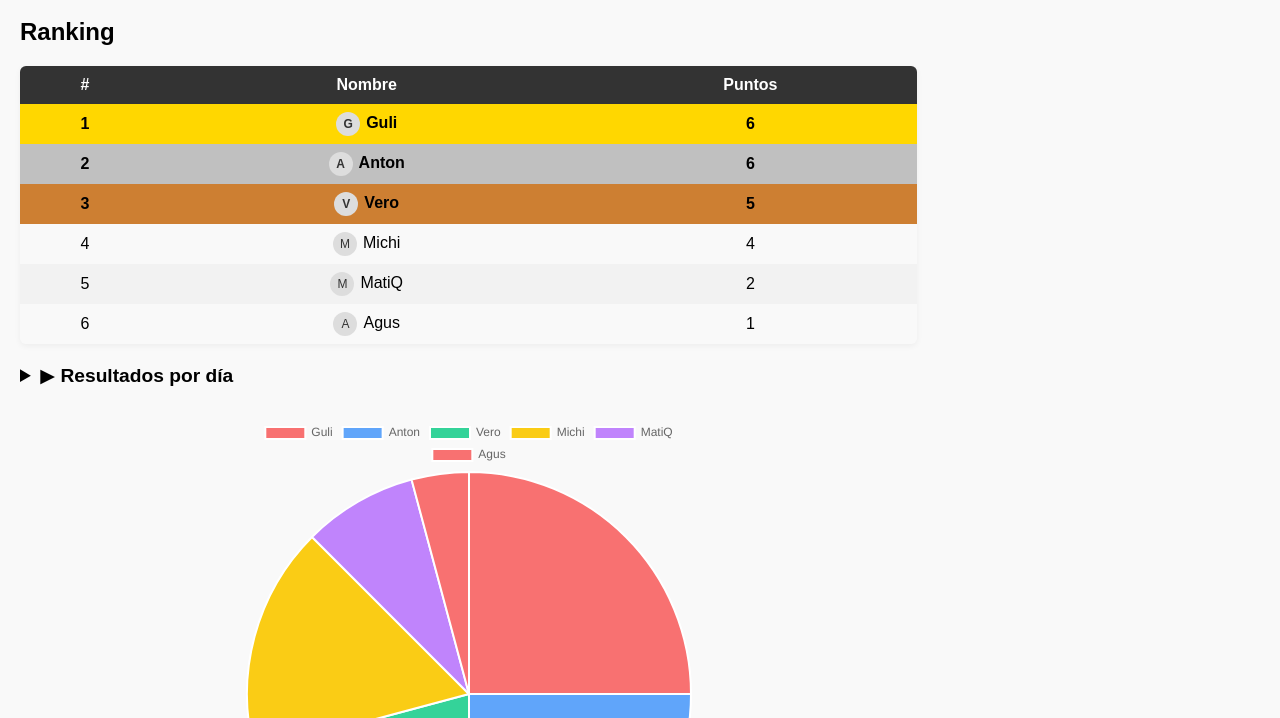
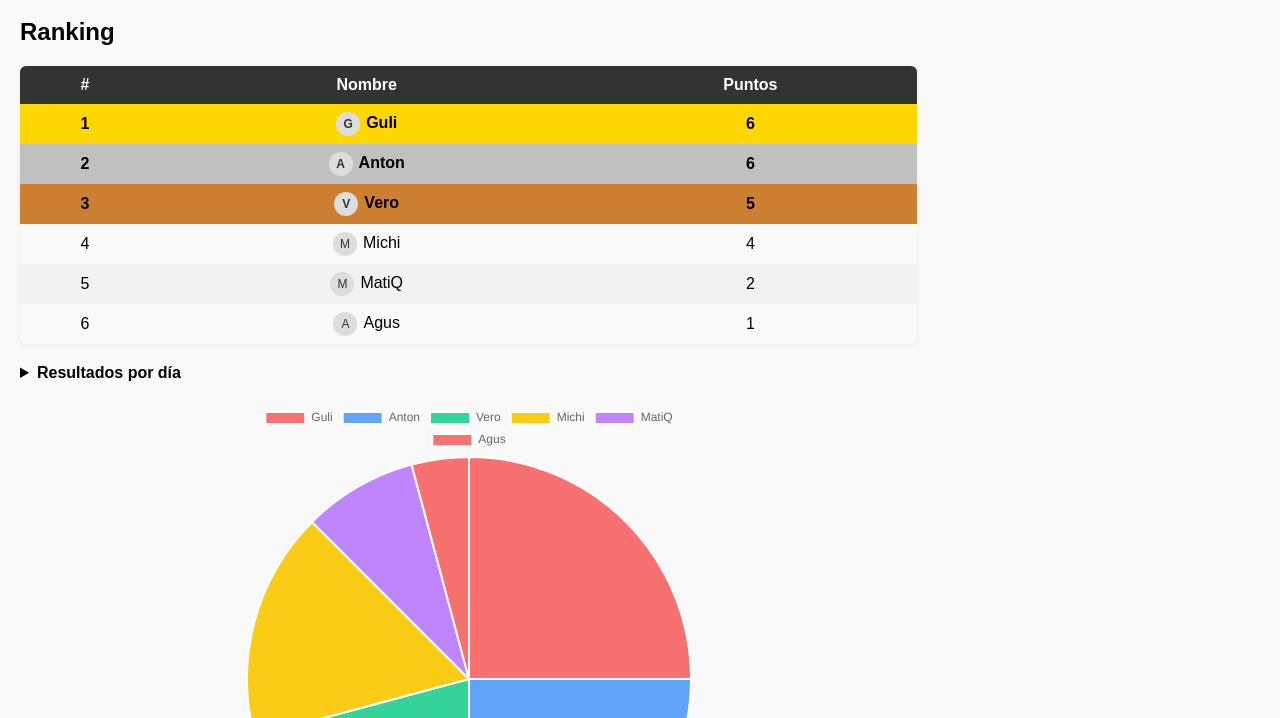
Before and after one commit to GuliQuin85/Copa-Apertura---Despelote, a plain HTML site: page agosto.html in a window 1280 px wide. Shown: the part 82-800 px from the top of the page. Drawn offline with nearby package versions, Linux system fonts and the light colour scheme.

Commit message:
Update style.css

```diff
--- a/style.css
+++ b/style.css
@@ -126,7 +126,7 @@ nav a.activo {
   margin: 20px auto;
 }
 
-details summary {
+/* details summary {
   cursor: pointer;
   font-size: 1.2em;
   margin-bottom: 10px;
@@ -138,4 +138,4 @@ details[open] summary::before {
 
 details summary::before {
   content: "▶ ";
-}
+}*/
```
